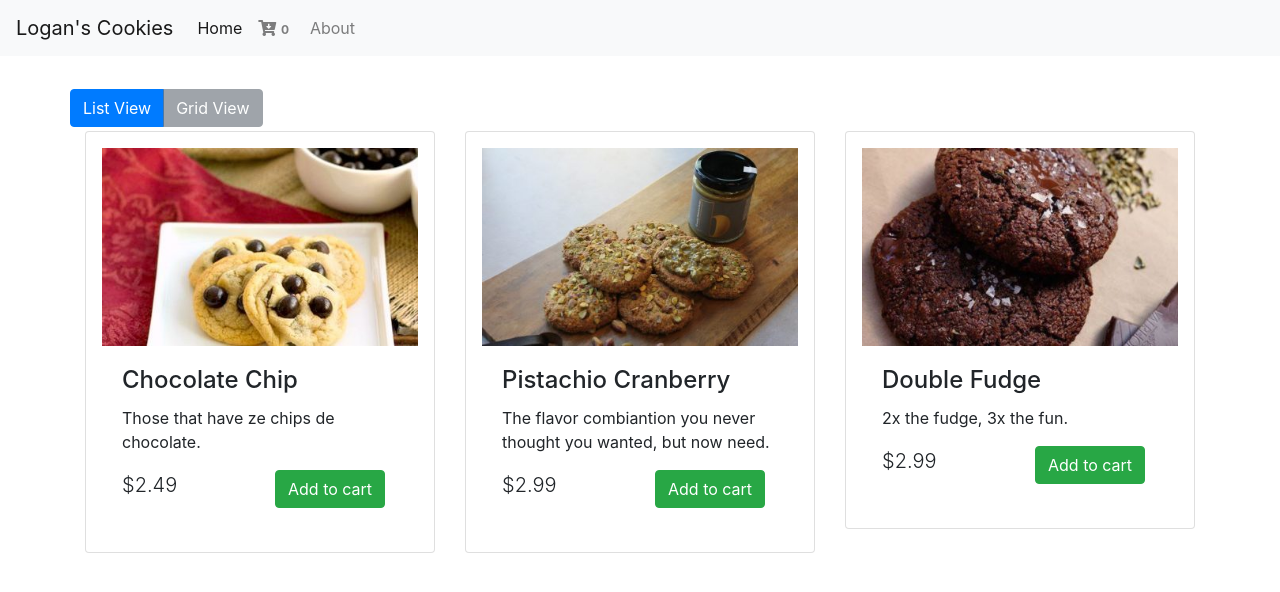
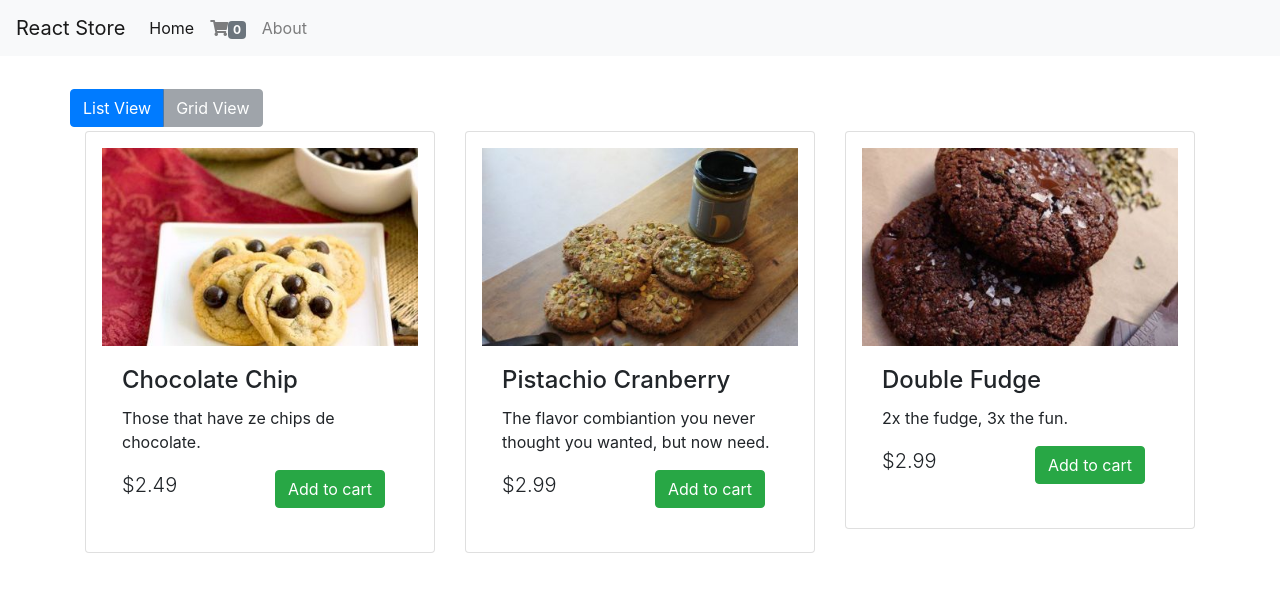
Before and after one commit to LMGrzesiek/productstore, a React (Create React App) app: page / in a window 1280 px wide. Shown: the top 592 px of the page. Built offline with nearby package versions, Linux system fonts and the light colour scheme.

Commit message:
updated cart badge functionality

```diff
--- a/src/NavBar.js
+++ b/src/NavBar.js
@@ -1,4 +1,5 @@
 import React, { Component } from "react";
+import { connect } from "react-redux";
 
 import { NavLink } from "react-router-dom";
 
@@ -6,8 +7,8 @@ class NavBar extends Component {
   render() {
     return (
       <nav className="navbar navbar-expand-lg navbar-light bg-light">
-        <NavLink className="navbar-brand" to="/home">
-          Logan's Cookies
+        <NavLink className="navbar-brand" to="/">
+          React Store
         </NavLink>
         <button
           className="navbar-toggler"
@@ -20,19 +21,18 @@ class NavBar extends Component {
         >
           <span className="navbar-toggler-icon" />
         </button>
-
         <div className="collapse navbar-collapse" id="navbarSupportedContent">
           <ul className="navbar-nav mr-auto">
-            <li className="nav-item active">
-              <NavLink className="nav-link" to="/home">
+            <li className="nav-item">
+              <NavLink className="nav-link" to="/">
                 Home
               </NavLink>
             </li>
             <li className="nav-item">
               <NavLink className="nav-link" to="/cart">
-                <i className="fas fa-cart-arrow-down" />
-                <span className="badge badge-default">
-                  {this.props.quantity}
+                <i className="fas fa-shopping-cart" />
+                <span className="badge badge-secondary">
+                  {this.props.cart.length}
                 </span>
               </NavLink>
             </li>
@@ -47,4 +47,11 @@ class NavBar extends Component {
     );
   }
 }
-export default NavBar;
+
+const mapStateToProps = state => {
+  return {
+    cart: state.cartReducer
+  };
+};
+
+export default connect(mapStateToProps)(NavBar);
--- a/src/reducers/cartReducer.js
+++ b/src/reducers/cartReducer.js
@@ -3,15 +3,16 @@ import { ADD_TO_CART, REMOVE_FROM_CART } from "../actions";
 function cartReducer(cart = [], action) {
   switch (action.type) {
     case ADD_TO_CART: {
-      cart.push(action.product);
-      break;
+      console.log(action.type);
+      return cart.concat([action.product]);
     }
     case REMOVE_FROM_CART: {
       let productIndex = cart.map(e => e.ID).indexOf(action.product.id);
-      cart.splice(productIndex, 1);
+      return cart.slice().splice(productIndex, 1);
     }
+    default:
+      return cart;
   }
-  return cart;
 }
 
 export default cartReducer;
```
